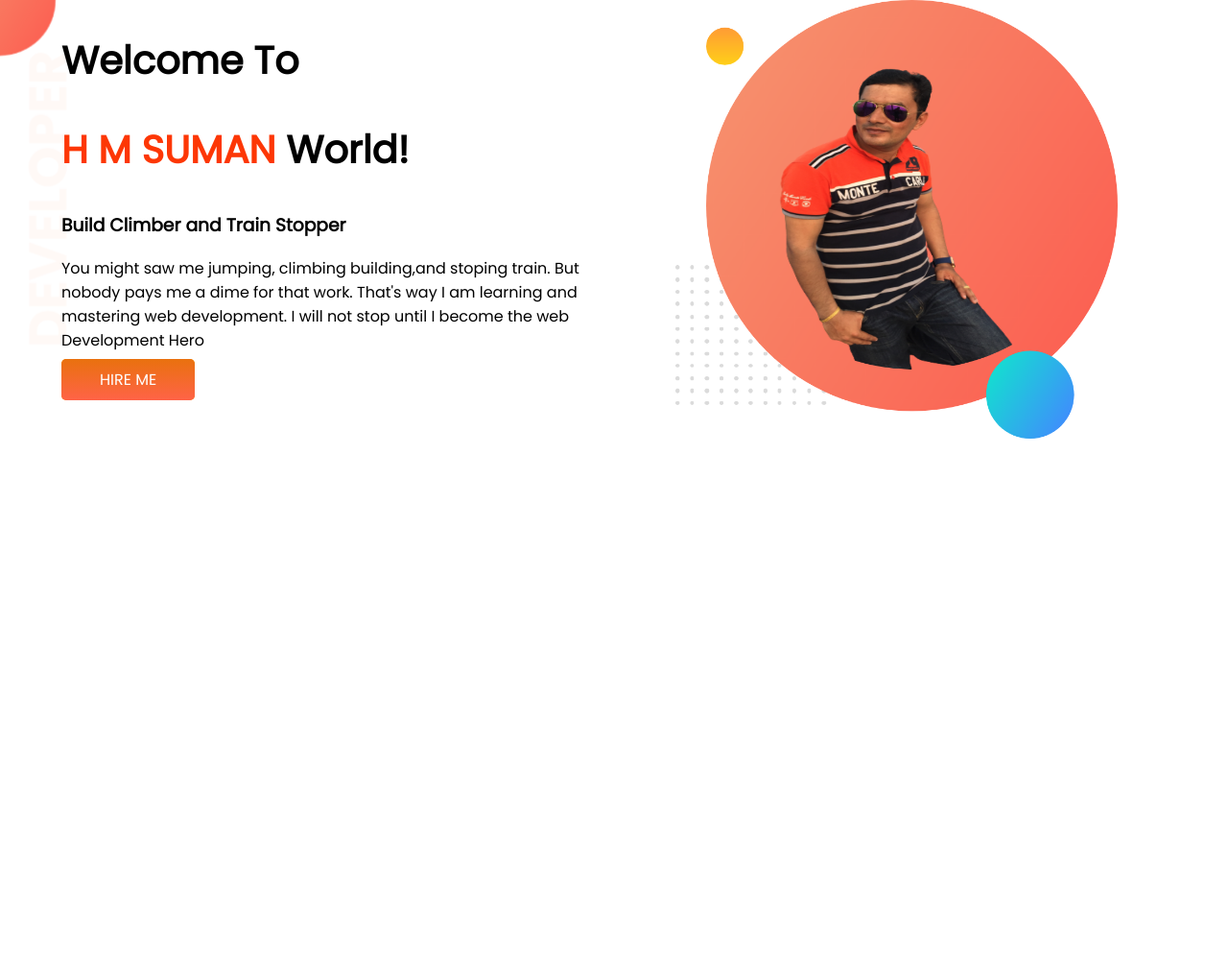
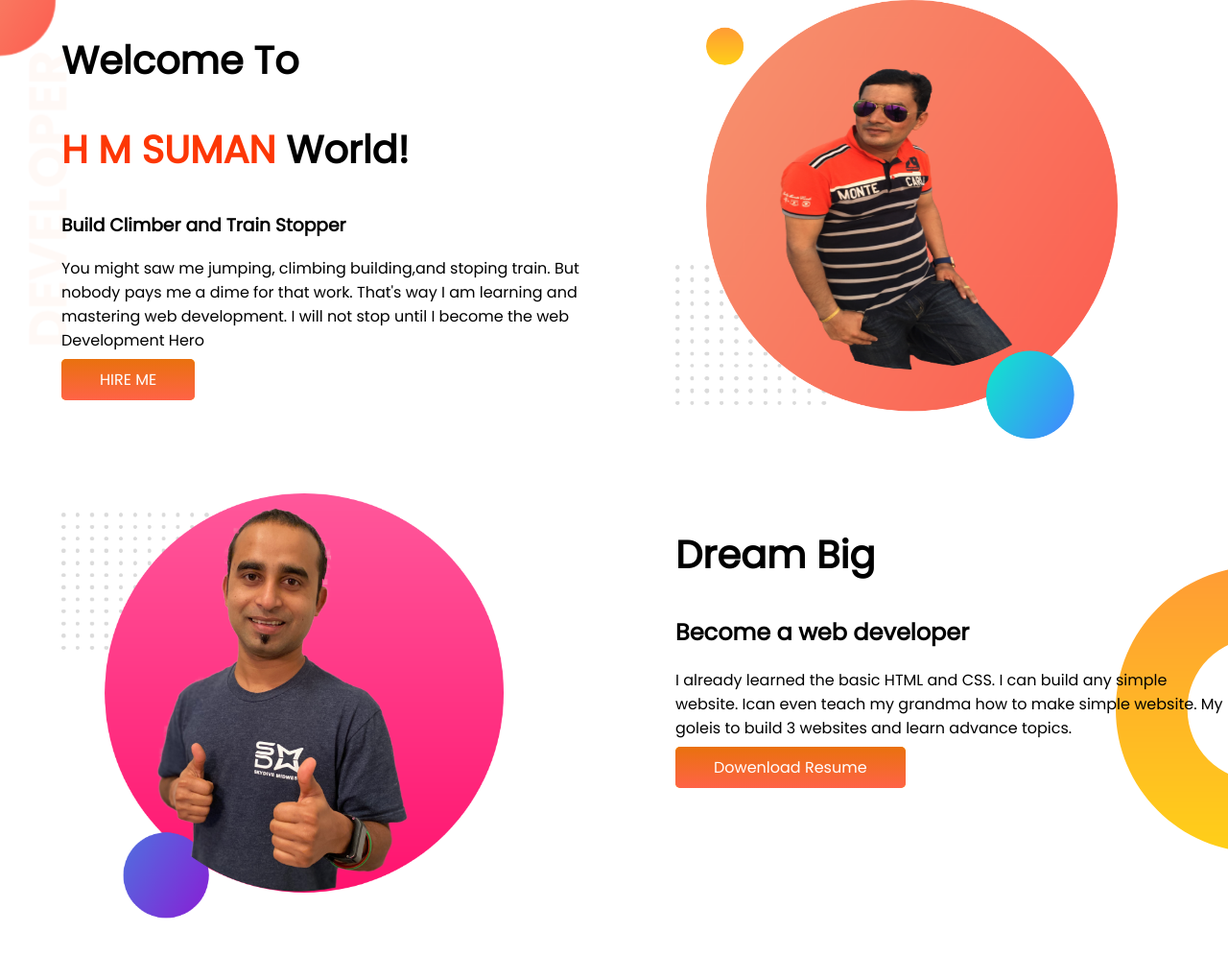
Before and after one commit to hmsuman02/developer.portfolio, a plain HTML site: page index.html in a window 1280 px wide. Shown: the whole page at 96% size. Before the commit the page ends 800 px from the top, so only its background shows below. Drawn offline with Linux system fonts and the light colour scheme.

Commit message:
dream added

```diff
--- a/index.html
+++ b/index.html
@@ -30,7 +30,22 @@
             <img src="images/my-bg S.png" alt="">
         </div>
     </section>
+    <section class="dream-big">
+        <div class="half-width">
+            <img src="images/jhankar2.png" alt="">
+        </div>
+        <div class="half-width">
+            <h1>Dream Big</h1>
+            <h2>Become a web developer</h2>
+            <p>I already learned the basic HTML and CSS. I can build any
+                simple website. Ican even teach my grandma how to make
+                simple website. My goleis to build 3 websites and learn advance topics.
+            </p>
+            <a class="link-button" target="_blank" href="https://www.youtube.com/watch?v=7roE88D2FQs">
 
+                Dowenload Resume</a>
+        </div>
+    </section>
 </body>
 
 </html>
--- a/style.css
+++ b/style.css
@@ -10,6 +10,7 @@ color: rgb(253, 55, 5);
 }
 section{
     display: flex;
+    margin-bottom: 50px;
 }
 .half-width{width: 50%;
     padding-left: 5%;
@@ -30,3 +31,8 @@ section{
     background-image: url(images/top-banner.png);
     background-repeat: no-repeat;
 }
+.dream-big{
+    background-image: url(images/dream-bg.png);
+    background-repeat: no-repeat;
+    background-position:right ;
+}
```
